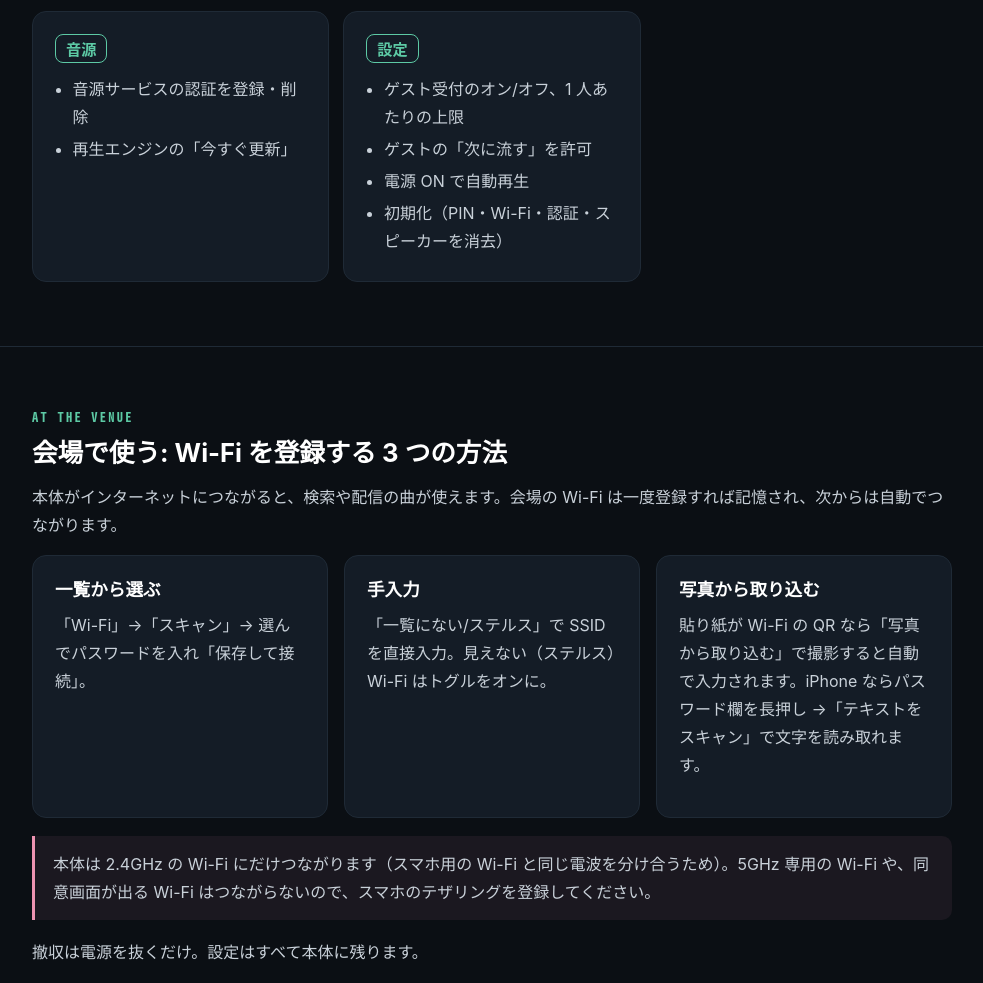
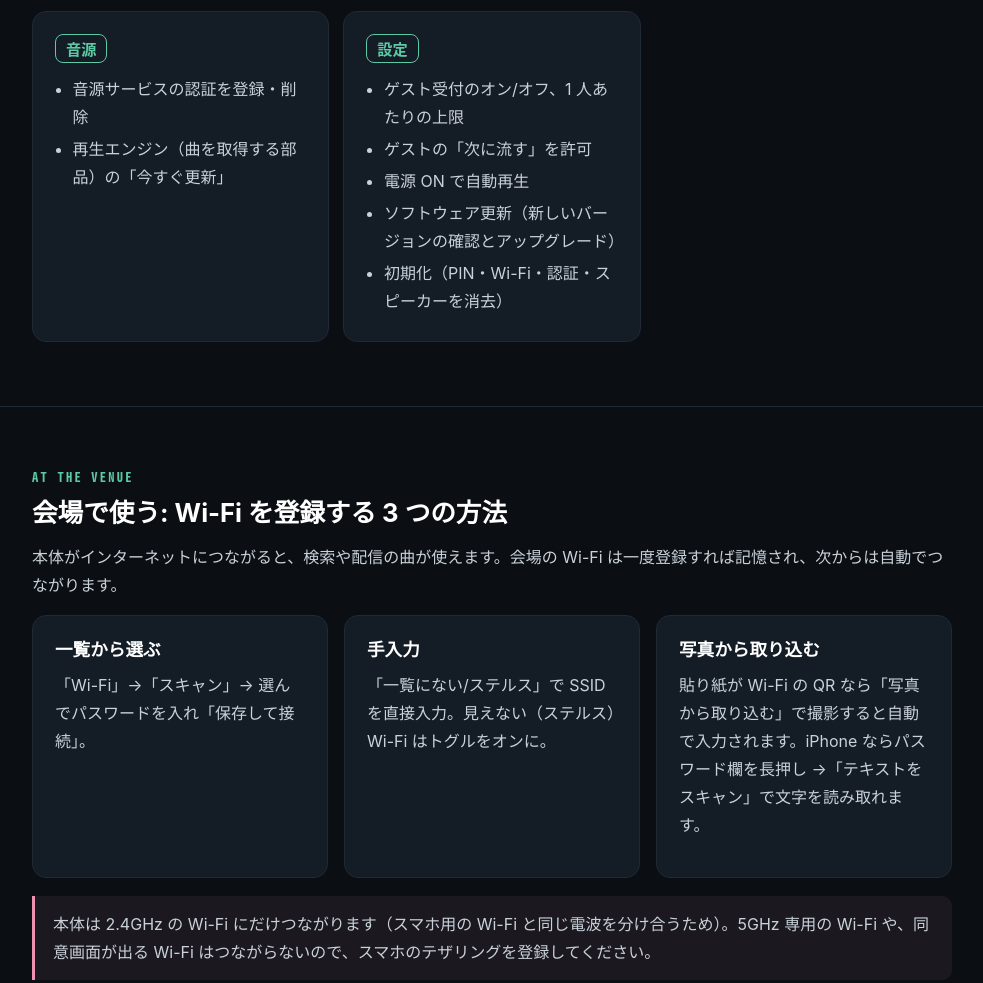
Before and after one commit to froggugugugu/SoiKaxa, a plain HTML site: page docs/guide.html in a window 1280 px wide. Shown: the part 4497-5480 px from the top of the page, without its empty margins (148-1131 px from the left). Drawn offline with Linux system fonts and the light colour scheme.

Commit message:
docs: ソフトウェア更新の使い方とリリース手順を追加
Co-Authored-By: Claude Opus 5.5 <noreply@anthropic.com>
Claude-Session: https://claude.ai/code/session_01BtcpzxWvzuPGFz2L5JgQaK

```diff
--- a/docs/guide.html
+++ b/docs/guide.html
@@ -358,8 +358,8 @@
       <div class="card tab"><span class="name">再生</span><ul><li>再生/停止・次の曲・音量</li><li>マイプレイリストから選んで再生</li><li>キューの並べ替え（↑）と削除</li></ul></div>
       <div class="card tab"><span class="name">Wi-Fi</span><ul><li>上流 Wi-Fi を一覧・手入力・写真から登録</li><li>登録済みの Wi-Fi の管理（優先順に自動接続）</li><li>本体 Wi-Fi（端末 AP）のパスワード再生成</li></ul></div>
       <div class="card tab"><span class="name">スピーカー</span><ul><li>スキャンして接続</li><li>記憶済みのスピーカーへ切り替え</li></ul></div>
-      <div class="card tab"><span class="name">音源</span><ul><li>音源サービスの認証を登録・削除</li><li>再生エンジンの「今すぐ更新」</li></ul></div>
-      <div class="card tab"><span class="name">設定</span><ul><li>ゲスト受付のオン/オフ、1 人あたりの上限</li><li>ゲストの「次に流す」を許可</li><li>電源 ON で自動再生</li><li>初期化（PIN・Wi-Fi・認証・スピーカーを消去）</li></ul></div>
+      <div class="card tab"><span class="name">音源</span><ul><li>音源サービスの認証を登録・削除</li><li>再生エンジン（曲を取得する部品）の「今すぐ更新」</li></ul></div>
+      <div class="card tab"><span class="name">設定</span><ul><li>ゲスト受付のオン/オフ、1 人あたりの上限</li><li>ゲストの「次に流す」を許可</li><li>電源 ON で自動再生</li><li>ソフトウェア更新（新しいバージョンの確認とアップグレード）</li><li>初期化（PIN・Wi-Fi・認証・スピーカーを消去）</li></ul></div>
     </div>
   </div>
 </section>
@@ -403,6 +403,7 @@
     <details><summary>PIN を忘れた・入力ロックがかかった</summary><div><p>ロックは本体を 10 秒長押しで解除できます。PIN を忘れたときは本体の設定を初期化する必要があります（手順は <a href="setup-raspberry-pi.md">setup-raspberry-pi.md</a> の「うまくいかないとき」）。</p></div></details>
     <details><summary>ゲストに曲を追加させたくない</summary><div><p>「設定」でゲスト受付をオフにすると、ゲスト画面は「ゲスト受付は停止中です。」になります。今の曲や次の曲は見えたままです。</p></div></details>
     <details><summary>自宅の PC からオーナー画面を開きたい</summary><div><p>開けません（仕様）。操作は本体の Wi-Fi に入ったスマホからだけ受け付け、近くにいない人が操作できないようにしています。</p></div></details>
+    <details><summary>SoiKaxa を新しいバージョンにしたい</summary><div><p>「設定」→「ソフトウェア更新」で <b>新しいバージョンを確認</b> → <b>アップグレード</b>。本体がインターネットにつながっている必要があります。数分で終わり、音楽はその間止まります。終わったら PIN を入れ直してください。新しい版がうまく動かなかったときは、自動で元の版に戻ります。</p></div></details>
     <details><summary>曲が途中で飛ばされる</summary><div><p>配信の曲が取得できないと自動で次へ進みます。3 曲続けて失敗すると、本体の MP3 に切り替えて音を止めません。本体は毎日自動で再生エンジンを更新しますが、急ぐときは「音源」→「今すぐ更新」。</p></div></details>
   </div>
 </section>
```
Also changed, not shown: 5 other files.
